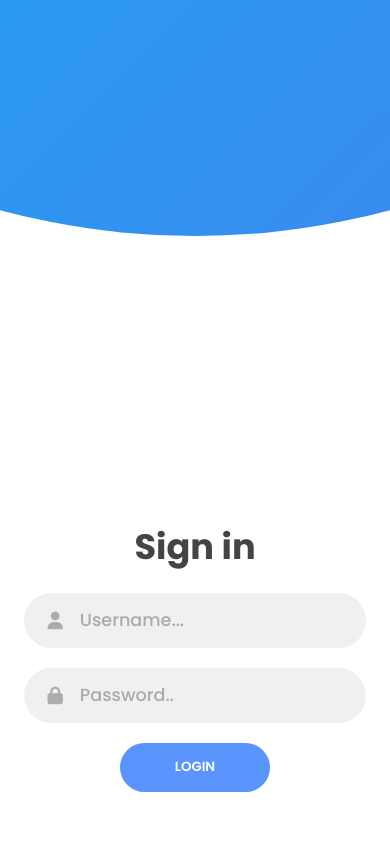
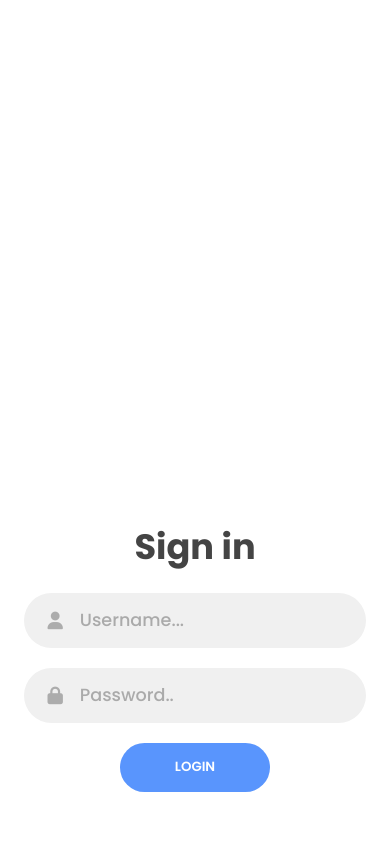
Before and after one commit to programmer262/Mozad, a Django app: page /accounts/login/ in a window 390 px wide. Run offline with Django 3.2, Linux system fonts and the light colour scheme; some libraries are stand-ins or nearby versions.

Commit message:
Update login.css

```diff
--- a/static/CSS/login.css
+++ b/static/CSS/login.css
@@ -275,6 +275,9 @@ form.sign-in-form {
     min-height: 800px;
     height: 100vh;
   }
+  .container:before{
+    background: transparent;
+  }
   .signin-signup {
     width: 100%;
     top: 95%;
@@ -336,11 +339,8 @@ form.sign-in-form {
   }
 
   .container:before {
-    width: 1500px;
-    height: 1500px;
     transform: translateX(-50%);
-    left: 30%;
-    bottom: 68%;
+
     right: initial;
     top: initial;
     transition: 2s ease-in-out;
```
